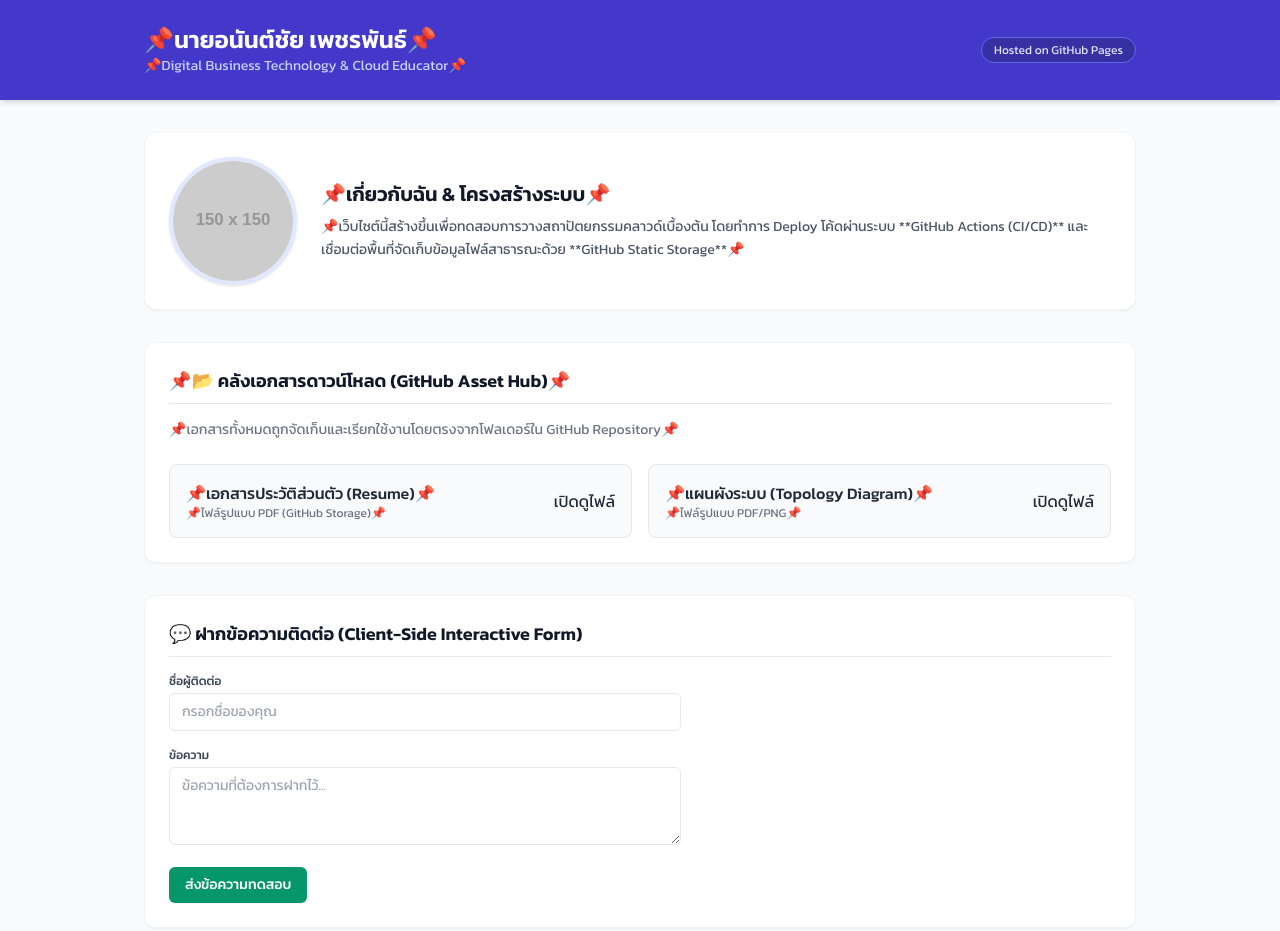
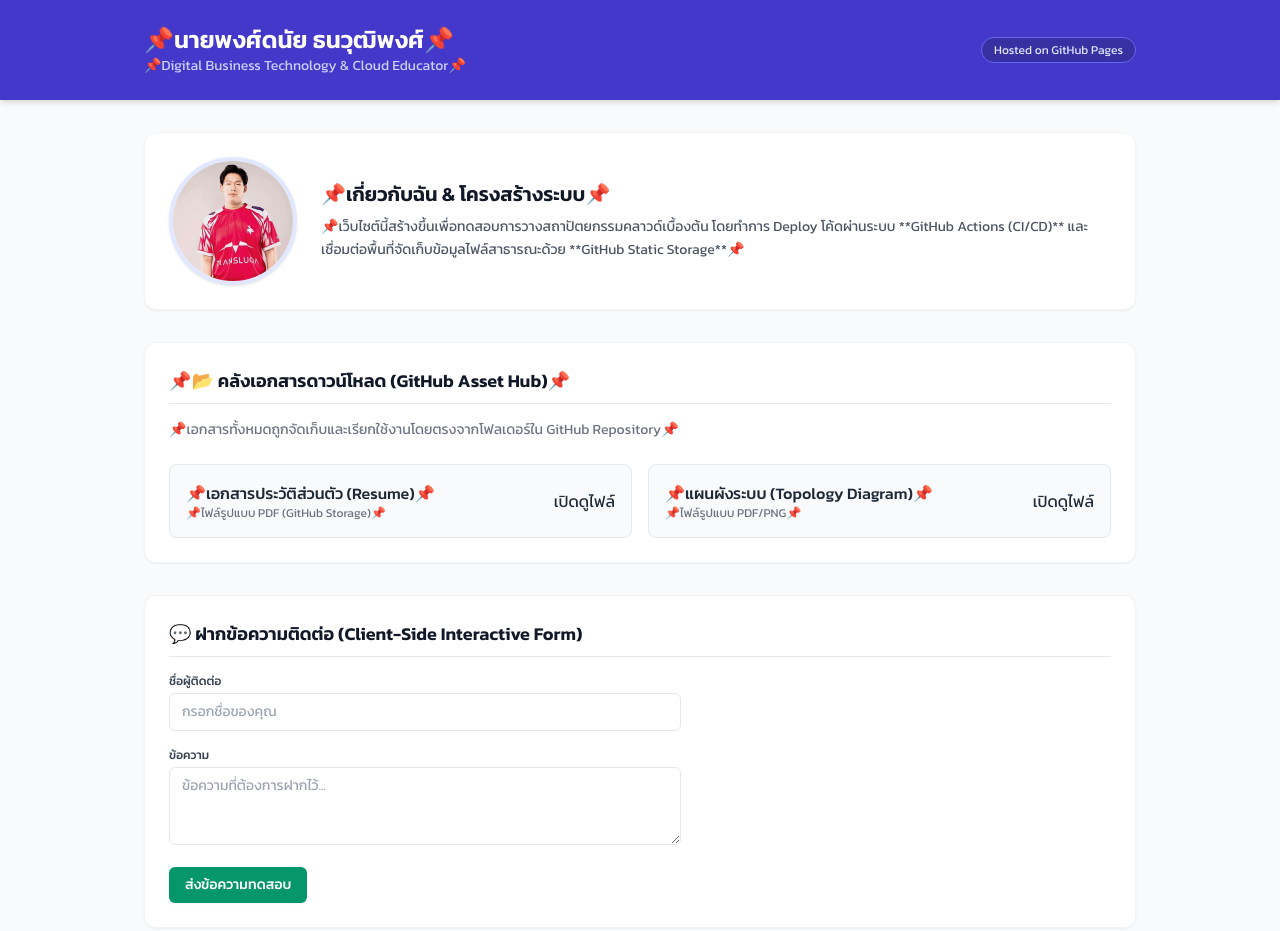
Before and after one commit to happybibi/myproflie-pongdanai, a plain HTML site: page index.html in a window 1280 px wide. Shown: the top 931 px of the page. Drawn offline with nearby package versions, Linux system fonts and the light colour scheme; placeholder pictures from the web are drawn by us.

Commit message:
Update profile name and image in index.html

```diff
--- a/index.html
+++ b/index.html
@@ -17,7 +17,7 @@
     <header class="bg-indigo-700 text-white shadow-md">
         <div class="max-w-5xl mx-auto px-4 py-6 flex justify-between items-center">
             <div>
-                <h1 class="text-2xl font-bold">📌นายอนันต์ชัย เพชรพันธ์📌</h1>
+                <h1 class="text-2xl font-bold">📌นายพงศ์ดนัย ธนวุฒิพงศ์📌</h1>
                 <p class="text-indigo-200 text-sm">📌Digital Business Technology & Cloud Educator📌</p>
             </div>
             <span class="bg-indigo-800 text-indigo-100 text-xs px-3 py-1 rounded-full border border-indigo-500">
@@ -33,7 +33,7 @@
         <section class="bg-white p-6 rounded-xl shadow-sm border border-gray-100 flex flex-col md:flex-row items-center gap-6">
             <!-- 📌จุดเปลี่ยนรูปภาพ: ดึงไฟล์รูปจากโฟลเดอร์ assets/images/profile.jpg บน GitHub -->
             <img id="profile-img"
-                 src="./assets/images/ChatGPT Image Aug 7, 2026, 12_15_40 PM.png"
+                 src="assets/images/476227214_647296301204497_7801145215668883967_n.jpg"
                  alt="รูปโปรไฟล์"
                  onerror="this.src='https://via.placeholder.com/150?text=Upload+Image';"
                  class="w-32 h-32 rounded-full object-cover border-4 border-indigo-100 shadow">
```
